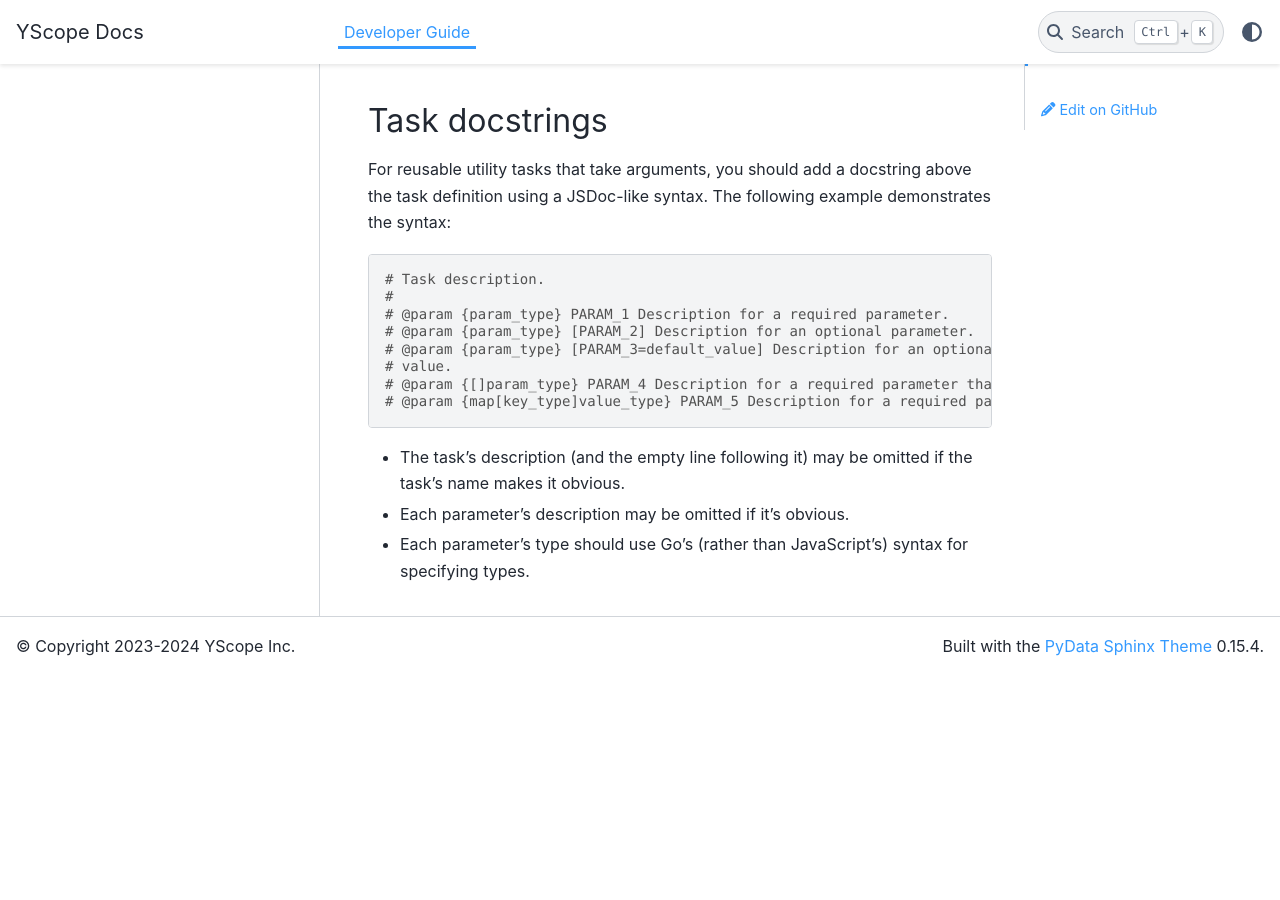
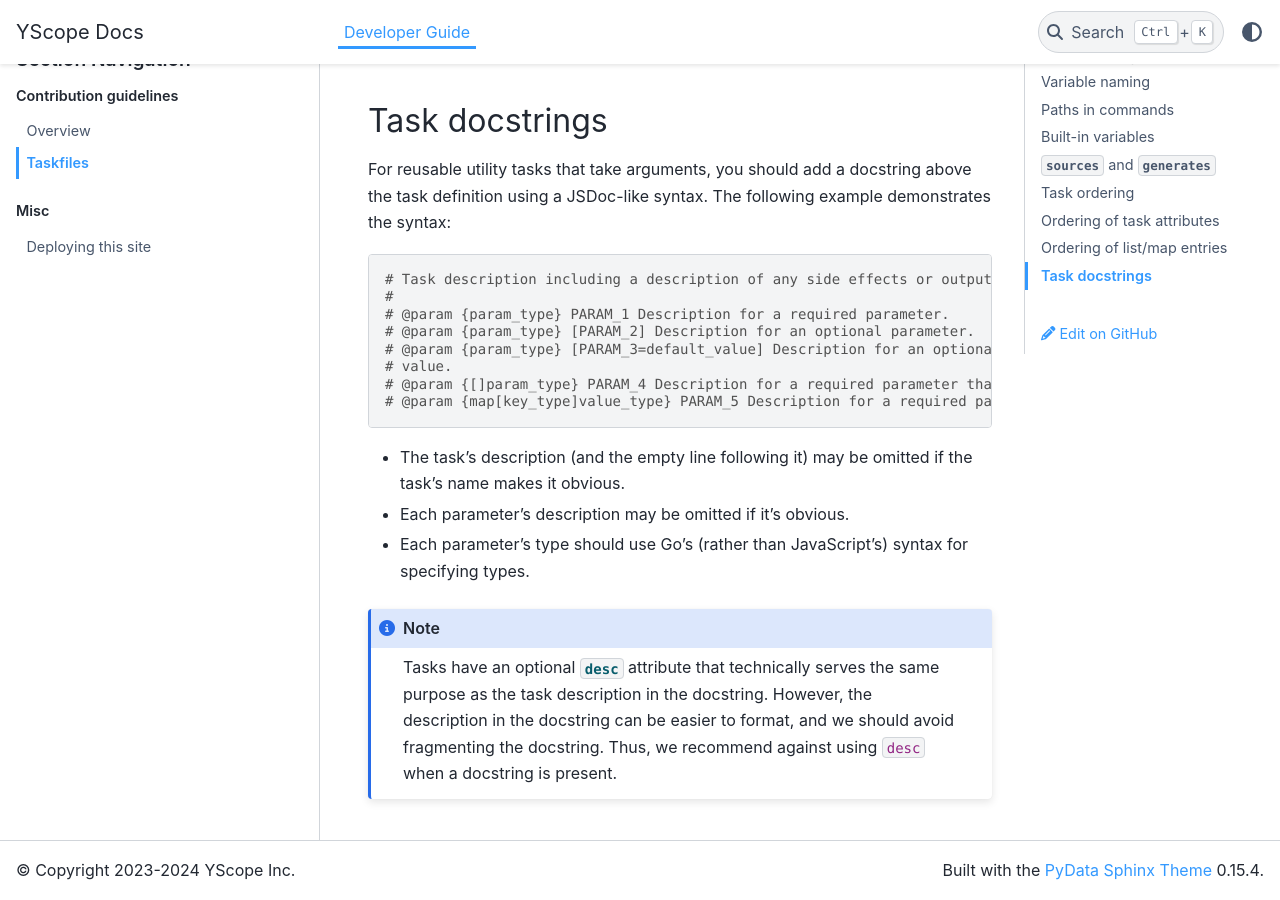
Before and after one commit to y-scope/yscope-docs, a Sphinx documentation site: the page built from docs/dev-guide/contrib-guides-taskfiles.md, in a window 1280 px wide and 900 px high, scrolled down 6548 px. Built offline with Sphinx 7.4.7 and the PyData theme 0.15.4, drawn with Linux system fonts in a browser that asks for light colours; before the commit the page ends 7223 px from its top, so only the background shows below that.

Commit message:
Recommend documenting task side-effects and outputs. Add note about a task's desc attribute.

````diff
--- a/docs/dev-guide/contrib-guides-taskfiles.md
+++ b/docs/dev-guide/contrib-guides-taskfiles.md
@@ -284,7 +284,7 @@
 using a JSDoc-like syntax. The following example demonstrates the syntax:
 
 ```yaml
-# Task description.
+# Task description including a description of any side effects or outputs generated by this task.
 #
 # @param {param_type} PARAM_1 Description for a required parameter.
 # @param {param_type} [PARAM_2] Description for an optional parameter.
@@ -299,5 +299,12 @@
 * Each parameter's description may be omitted if it's obvious.
 * Each parameter's type should use Go's (rather than JavaScript's) syntax for specifying types.
 
+:::{note}
+Tasks have an optional [`desc`][task-attrs] attribute that technically serves the same purpose as
+the task description in the docstring. However, the description in the docstring can be easier to
+format, and we should avoid fragmenting the docstring. Thus, we recommend against using `desc` when
+a docstring is present.
+:::
+
 [Taskfiles]: https://taskfile.dev/usage/
-[task-attrs]: https://taskfile.dev/api/#task
+[task-attrs]: https://taskfile.dev/reference/schema#task
````
